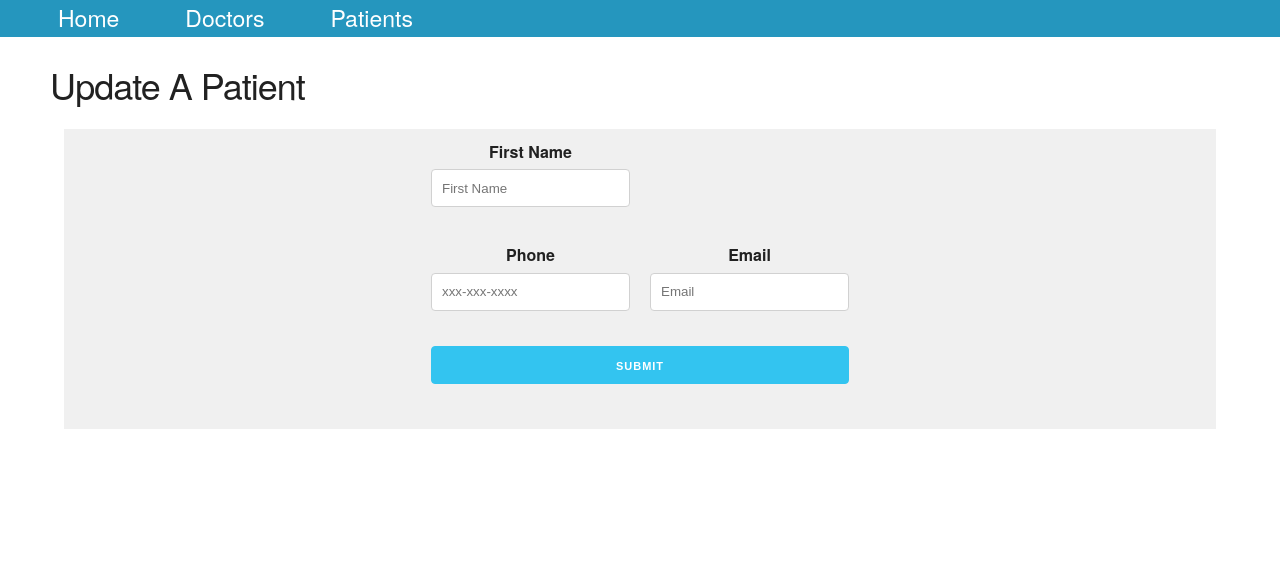
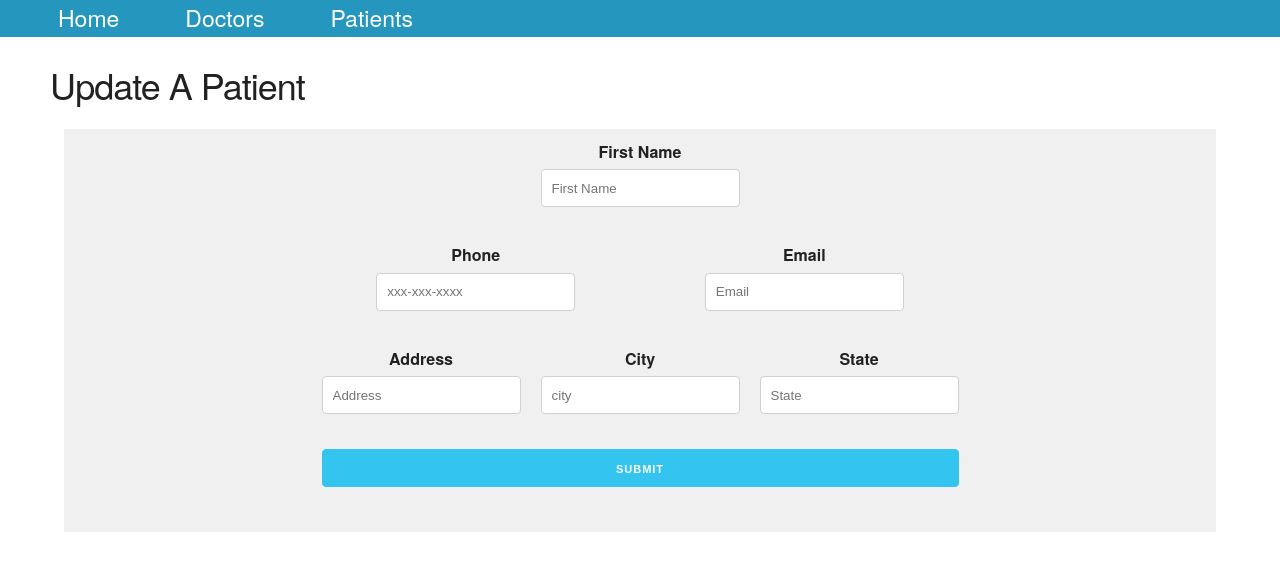
Before and after one commit to jwc20/appointment-assist-frontend, a React (Create React App) app: page /patient/update/1 in a window 1280 px wide. Shown: the top 570 px of the page. Built offline with nearby package versions, Linux system fonts and the light colour scheme.

Commit message:
Added UpdatePatient Page and buttons

```diff
--- a/src/pages/AppointmentDetails.js
+++ b/src/pages/AppointmentDetails.js
@@ -37,6 +37,7 @@ function AppointmentDetails({ onUpdateAppointment }) {
   const [patient, setPatient] = useState("");
   const [patients, setPatients] = useState([]);
   const [toBeUpdatedDoctor, setToBeUpdatedDoctor] = useState("");
+  const [toBeUpdatedPatient, setToBeUpdatedPatient] = useState("");
   const [updatedDoctor, setUpdatedDoctor] = useState("");
 
   useEffect(() => {
@@ -53,15 +54,17 @@ function AppointmentDetails({ onUpdateAppointment }) {
       .then((r) => r.json())
       // .then((appointment) => setAppointment(appointment));
       .then((appointment) => {
-        console.log(appointment);
+        // console.log(appointment);
         setAppointment(appointment);
       });
   }, []);
 
   patients.forEach((eachPatient) => {
+    // console.log(eachPatient)
     for (const key in eachPatient) {
       if (appointment.appointment_patient === eachPatient[key]) {
-        console.log(eachPatient);
+
+        // console.log(eachPatient);
         appointmentPatient = eachPatient;
       }
     }
@@ -70,7 +73,7 @@ function AppointmentDetails({ onUpdateAppointment }) {
   doctors.forEach((eachDoctor) => {
     for (const key in eachDoctor) {
       if (appointment.appointment_doctor === eachDoctor[key]) {
-        console.log(eachDoctor);
+        // console.log(eachDoctor);
         appointmentDoctor = eachDoctor;
       }
     }
@@ -81,47 +84,24 @@ function AppointmentDetails({ onUpdateAppointment }) {
   }
 
   function handleUpdateDoctor(e) {
-
     fetch(BASE_URL + `/doctors/${appointmentDoctor.id}`)
-    .then(r => r.json())
-    .then(toBeUpdatedDoctor => {
-      console.log(toBeUpdatedDoctor)
-      setToBeUpdatedDoctor(toBeUpdatedDoctor);
-      history.push(`/doctor/update/${toBeUpdatedDoctor.id}`);
-    })
+      .then((r) => r.json())
+      .then((toBeUpdatedDoctor) => {
+        console.log(toBeUpdatedDoctor);
+        setToBeUpdatedDoctor(toBeUpdatedDoctor);
+        history.push(`/doctor/update/${toBeUpdatedDoctor.id}`);
+      });
+  }
 
 
-    // fetch(BASE_URL + `/doctors/search/${appointmentDoctor.doctor_lastname}`)
-    //   .then((r) => r.json())
-    //   .then((toBeUpdatedDoctor) => {
-    //     console.log(toBeUpdatedDoctor);
-
-    //     if (Array.isArray(toBeUpdatedDoctor)) {
-    //       setToBeUpdatedDoctor(toBeUpdatedDoctor[0]);
-    //       history.push(`/doctor/update/${toBeUpdatedDoctor[0].id}`);
-    //     } else {
-    //       setToBeUpdatedDoctor(toBeUpdatedDoctor);
-    //       history.push(`/doctor/update/${toBeUpdatedDoctor.id}`);
-    //     }
-    //   })
-    //   .catch((error) => {
-    //     window.alert("Doctor information must be complete.")
-    //     // history.push(`/create-doctor`);
-    //   });
-
-    // .then((toUpdateDoctor) => {
-    //   // console.log(toUpdateDoctor);
-    //   if (Array.isArray(toUpdateDoctor)) {
-    //     setToUpdateDoctor(toUpdateDoctor[0]);
-    //     history.push(`/doctor/update/${toUpdateDoctor[0].id}`);
-    //   } else {
-    //     setToUpdateDoctor(toUpdateDoctor);
-    //     history.push(`/doctor/update/${toUpdateDoctor.id}`);
-    //   }
-    // })
-    // .catch((error) => {
-    //   history.push(`/create-doctor`);
-    // });
+  function handleUpdatePatient(e) {
+    fetch(BASE_URL + `/patients/${appointmentPatient.id}`)
+      .then((r) => r.json())
+      .then((toBeUpdatedPatient) => {
+        console.log(toBeUpdatedPatient);
+        setToBeUpdatedPatient(toBeUpdatedPatient);
+        history.push(`/patient/update/${toBeUpdatedPatient.id}`);
+      });
   }
 
   return (
@@ -281,7 +261,7 @@ function AppointmentDetails({ onUpdateAppointment }) {
         </div>
 
         <div>
-          <button type="button">Patient</button>
+          <button type="button" onClick={handleUpdatePatient}>Patient</button>
         </div>
       </div>
     </div>
--- a/src/pages/CreateAppointment.js
+++ b/src/pages/CreateAppointment.js
@@ -68,32 +68,9 @@ function CreateAppointment() {
     })
       .then((r) => r.json())
       .then(setDoctor);
-    // .then((updateDoctor) => {
-    //   console.log(updatedDoctor);
-    // });
+
     console.log("Created a doctor");
 
-    // function handleSubmit(e) {
-    //   e.preventDefault();
-    //   fetch(BASE_URL + "/doctors", {
-    //     method: "POST",
-    //     headers: {
-    //       "Content-Type": "application/json",
-    //     },
-    //     body: JSON.stringify({
-    //       doctor_lastname: doctor_lastname,
-    //     }),
-    //   })
-    //     .then((r) => r.json())
-    //     .then(setDoctor);
-    //   // .then((updateDoctor) => {
-    //   //   console.log(updatedDoctor);
-    //   // });
-    //   console.log("Created a doctor");
-    // }
-
-    function handleSubmit(e) {
-      e.preventDefault();
     fetch(BASE_URL + "/patients", {
       method: "POST",
       headers: {
@@ -105,11 +82,8 @@ function CreateAppointment() {
     })
       .then((r) => r.json())
       .then(setPatient);
-      // .then((updateDoctor) => {
-      //   console.log(updatedDoctor);
-      // });
+
     console.log("Created a patient");
-    }
   }
 
   function handleDoctorLastNameChange(e) {
--- a/src/pages/UpdateDoctor.js
+++ b/src/pages/UpdateDoctor.js
@@ -70,7 +70,7 @@ function UpdateDoctor() {
 
       <FormDiv>
         <form onSubmit={handleSubmit}>
-          <div className="grid-container halves">
+          <div className="grid-container full">
             <div>
               <label for="appdoc">First Name</label>
               <input
--- a/src/pages/UpdatePatient.js
+++ b/src/pages/UpdatePatient.js
@@ -21,6 +21,9 @@ function UpdatePatient() {
   const [patient_lastname, setPatientLastName] = useState("");
   const [patient_phone, setPatientPhone] = useState("");
   const [patient_email, setPatientEmail] = useState("");
+  const [patient_address, setPatientAddress] = useState("");
+  const [patient_city, setPatientCity] = useState("");
+  const [patient_state, setPatientState] = useState("");
 
   function handleSubmit(e) {
     e.preventDefault();
@@ -35,12 +38,15 @@ function UpdatePatient() {
         // patient_lastname: patient_lastname,
         patient_phone: patient_phone,
         patient_email: patient_email,
+        patient_address: patient_address,
+        patient_city: patient_city,
+        patient_state: patient_state,
       }),
     })
       .then((r) => r.json())
       // .then(setUpdatedDactor);
       .then((updatePatient) => {
-        console.log(updatedPatient);
+        // console.log(updatedPatient);
         setUpdatedDactor(updatePatient);
       });
 
@@ -62,6 +68,15 @@ function UpdatePatient() {
   function handlePatientEmailChange(e) {
     setPatientEmail(e.target.value);
   }
+  function handlePatientAddressChange(e) {
+    setPatientAddress(e.target.value);
+  }
+  function handlePatientCityChange(e) {
+    setPatientCity(e.target.value);
+  }
+  function handlePatientStateChange(e) {
+    setPatientState(e.target.value);
+  }
 
   return (
     <div>
@@ -69,7 +84,7 @@ function UpdatePatient() {
 
       <FormDiv>
         <form onSubmit={handleSubmit}>
-          <div className="grid-container halves">
+          <div className="grid-container full">
             <div>
               <label for="appdoc">First Name</label>
               <input
@@ -120,6 +135,45 @@ function UpdatePatient() {
               />
             </div>
           </div>
+
+          <div className="grid-container thirds">
+            <div>
+              <label for="appdoc">Address</label>
+              <input
+                id="appdoc"
+                type="text"
+                onChange={handlePatientAddressChange}
+                value={patient_address}
+                placeholder="Address"
+                required
+              />
+            </div>
+
+            <div>
+              <label for="appdoc">City</label>
+              <input
+                id="appdoc"
+                type="text"
+                onChange={handlePatientCityChange}
+                value={patient_city}
+                placeholder="city"
+                required
+              />
+            </div>
+
+            <div>
+              <label for="appdoc">State</label>
+              <input
+                id="appdoc"
+                type="text"
+                onChange={handlePatientStateChange}
+                value={patient_state}
+                placeholder="State"
+                required
+              />
+            </div>
+          </div>
+
           <div className="grid-container full">
             <button type="submit" className="button-primary">
               Submit
```
Lines whose indentation alone changed are shown as unchanged.
